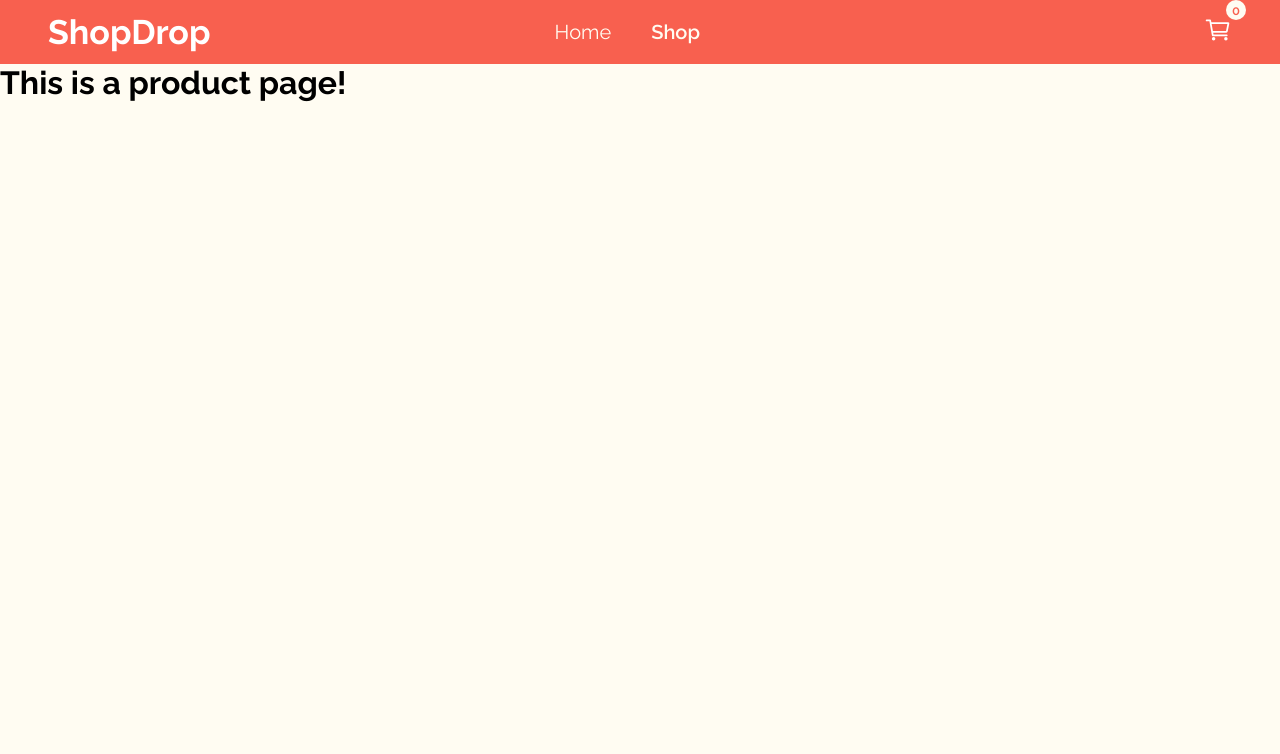
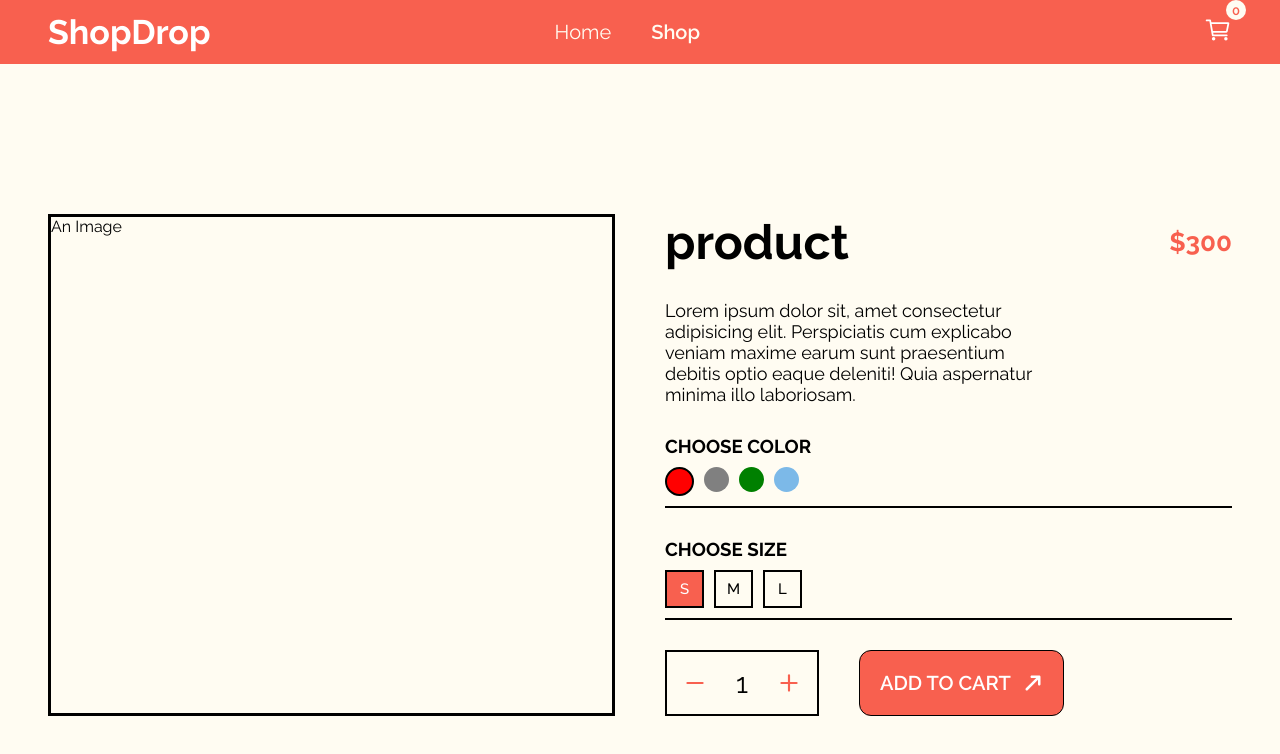
Before and after one commit to CjKhaled/Shopping-Cart, a React (Vite) app: page /shop/product in a window 1280 px wide. Shown: the top 754 px of the page. Built offline with nearby package versions, Linux system fonts and the light colour scheme.

Commit message:
feat: complete product page styles

```diff
--- a/src/components/Card.jsx
+++ b/src/components/Card.jsx
@@ -1,13 +1,13 @@
 import { Link } from 'react-router-dom';
 import classes from '../styles/Card.module.css';
 
-const Card = ({ isHeader = false }) => {
+const Card = ({ isHeader = false, title }) => {
   return (
-    <Link to={isHeader ? `/shop` : `/shop/product`} style={{textDecoration: 'none'}}>
+    <Link to={isHeader ? `/shop` : `/shop/${title}`} style={{textDecoration: 'none'}}>
       <div className={isHeader ? classes.headerCard : classes.card}>
         <div className={classes.image}>An Image</div>
         <div className={classes.item}>
-          <h2 className={classes.name}>An Item</h2>
+          <h2 className={classes.name}>{title}</h2>
           <h3 className={classes.price}>$100</h3>
         </div>
       </div>
--- a/src/components/Header.jsx
+++ b/src/components/Header.jsx
@@ -12,7 +12,7 @@ const Header = () => {
                 <Link to={`/shop`} className={classes.button}>Explore Now</Link>
             </div>
             <div className={classes.rightSide}>
-                <Card isHeader={true}/>
+                <Card isHeader={true} title={`item1`}/>
             </div>
         </div>
     </section>
--- /dev/null
+++ b/src/components/ProductContent.jsx
@@ -0,0 +1,72 @@
+import { FiPlus, FiMinus } from "react-icons/fi"
+import { ImArrowUpRight2 } from "react-icons/im";
+import { useState } from "react";
+import classes from "../styles/Product.module.css"
+
+
+const ProductContent = ({ title }) => {
+    const [activeIndex, setActiveIndex] = useState(0);
+    const [activeIndex2, setActiveIndex2] = useState(0);
+    const [itemCount, setItemCount] = useState(1);
+    const colors = ['red', 'grey', 'green', '#7CB9E8'];
+    const sizes = ['S', 'M', 'L'];
+
+    const handleClick = (index) => {
+        setActiveIndex(index)
+    }
+
+    const handleClick2 = (index) => {
+        setActiveIndex2(index)
+    }
+
+    const decrementCount = () => {
+        itemCount !== 1 && setItemCount(itemCount - 1);
+    }
+
+    const incrementCount = () => {
+        itemCount !== 9 && setItemCount(itemCount + 1);
+    }
+
+  return (
+    <section className={classes.container}>
+        <div className={classes.productContent}>
+            <div className={classes.leftSide}>
+                An Image
+            </div>
+            <div className={classes.rightSide}>
+                <div className={classes.header}>
+                  <h1 className={classes.title}>{title}</h1>
+                   <h2 className={classes.price}>$300</h2>
+                </div>
+                <p className={classes.text}>Lorem ipsum dolor sit, amet consectetur adipisicing elit. Perspiciatis cum explicabo veniam maxime earum sunt praesentium debitis optio eaque deleniti! Quia aspernatur minima illo laboriosam.</p>
+                <div className={classes.userChoose}>
+                    <h3 className={classes.secondTitle}>CHOOSE COLOR</h3>
+                    <div className={classes.colors}>
+                        {colors.map((color, index) => (
+                            <div key={index} className={index == activeIndex ? classes.activeColor : classes.color} onClick={() => handleClick(index)} style={{backgroundColor: color}}></div>
+                        ))}
+                    </div>
+                </div>
+                <div className={classes.userChoose}>
+                    <h3 className={classes.secondTitle}>CHOOSE SIZE</h3>
+                    <div className={classes.sizes}>
+                        {sizes.map((size, index) => (
+                            <div key={index} className={index == activeIndex2 ? classes.activeSize : classes.size} onClick={() => handleClick2(index)}>{size}</div>
+                        ))}
+                    </div>
+                </div>
+                <div className={classes.userInput}>
+                    <div className={classes.numItems}>
+                        <FiMinus size={`26px`} color="#f8604f" onClick={decrementCount} />
+                        <h3 className={classes.amount}>{itemCount}</h3>
+                        <FiPlus size={`26px`} color="#f8604f" onClick={incrementCount} />
+                    </div>
+                    <button className={classes.button}>ADD TO CART <ImArrowUpRight2 color="white" size={`20px`} /></button>
+                </div>
+            </div>
+        </div>
+    </section>
+  )
+}
+
+export default ProductContent
--- a/src/components/ShopContent.jsx
+++ b/src/components/ShopContent.jsx
@@ -7,12 +7,12 @@ const ShopContent = () => {
         <div className={classes.shopContent}>
             <h1 className={classes.title}>Our Collection</h1>
             <div className={classes.items}>
-                <Card />
-                <Card />
-                <Card />
-                <Card />
-                <Card />
-                <Card />
+                <Card title={`ITEM1`} />
+                <Card title={`ITEM2`} />
+                <Card title={`ITEM3`} />
+                <Card title={`ITEM4`} />
+                <Card title={`ITEM5`} />
+                <Card title={`ITEM6`} />
             </div>
         </div>
     </section>
--- a/src/pages/Product.jsx
+++ b/src/pages/Product.jsx
@@ -1,10 +1,14 @@
+import { useParams } from "react-router-dom";
 import Navbar from "../components/Navbar"
+import ProductContent from "../components/ProductContent"
 
 const Product = () => {
+  const { title } = useParams();
+
   return (
     <div>
       <Navbar />
-      <h1>This is a product page!</h1>
+      <ProductContent title={title} />
     </div>
   )
 }
--- /dev/null
+++ b/src/styles/Product.module.css
@@ -0,0 +1,144 @@
+.container {
+    width: 100%;
+    display: flex;
+    justify-content: center;
+    margin-top: 150px;
+}
+
+.productContent {
+    display: grid;
+    grid-template-columns: 1fr 1fr;
+    width: 1440px;
+    gap: 50px;
+    padding: 0 48px;
+}
+
+.leftSide {
+    border: solid 3px black;
+}
+
+.rightSide {
+    display: flex;
+    flex-direction: column;
+    gap: 30px;
+}
+
+.header {
+    display: flex;
+    flex-direction: row;
+    justify-content: space-between;
+    align-items: center;
+}
+
+.title {
+    font-size: 48px;
+}
+
+.price {
+    color: var(--primary-color);
+    font-size: 26px;
+}
+
+.text {
+    font-size: 18px;
+    max-width: 65%;
+    user-select: none;
+
+}
+
+.userChoose {
+    display: flex;
+    flex-direction: column;
+    gap: 10px;
+    border-bottom: solid 2px black;
+    user-select: none;
+}
+
+.colors, .sizes {
+    display: flex;
+    flex-direction: row;
+    gap: 10px;
+    margin-bottom: 10px;
+    user-select: none;
+}
+
+.color, .activeColor {
+    width: 25px;
+    height: 25px;
+    border-radius: 50%;
+    background-color: var(--primary-color);
+    cursor: pointer;
+    user-select: none;
+}
+
+.activeColor {
+    border: solid 2px black;
+}
+
+.size, .activeSize {
+    border: solid 2px black;
+    font-size: 15px;
+    width: 15px;
+    text-align: center;
+    font-weight: 500;
+    padding: 8px 10px;
+    cursor: pointer;
+    user-select: none;
+}
+
+.activeSize {
+    background-color: var(--primary-color);
+    color: white;
+}
+
+.userInput {
+    display: flex;
+    flex-direction: row;
+    gap: 40px;
+}
+
+.numItems {
+    display: flex;
+    flex-direction: row;
+    align-items: center;
+    gap: 20px;
+    border: solid 2px black;
+    padding: 10px 15px;
+}
+
+.numItems > * {
+    cursor: pointer;
+}
+
+.amount {
+    font-size: 28px;
+    width: 28px;
+    text-align: center;
+    font-weight: 400;
+    cursor: default;
+    user-select: none;
+}
+
+.button {
+    color: white;
+    display: flex;
+    flex-direction: row;
+    gap: 12px;
+    align-items: center;
+    text-decoration: none;
+    background-color: var(--primary-color);
+    border: solid 1px black;
+    border-radius: 12px;
+    font-size: 20px;
+    font-weight: 600;
+    width: fit-content;
+    padding: 20px;
+    cursor: pointer;
+    transition: all 300ms ease;
+    user-select: none;
+}
+
+.button:hover {
+    transform: translate(10px, 10px);
+    box-shadow: -10px -10px 0 black;
+}
--- a/src/styles/index.css
+++ b/src/styles/index.css
@@ -4,6 +4,7 @@
     padding: 0;
     margin: 0;
     font-family: "Raleway";
+    user-select: none;
 }
 
 body {
```
